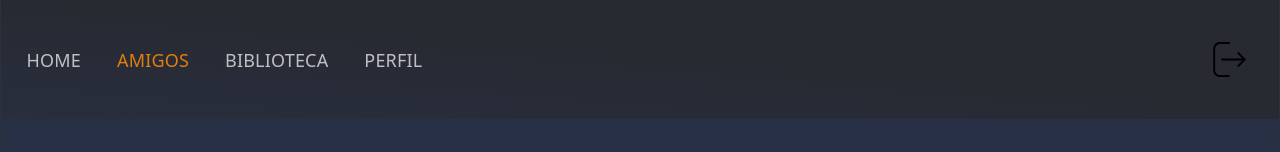
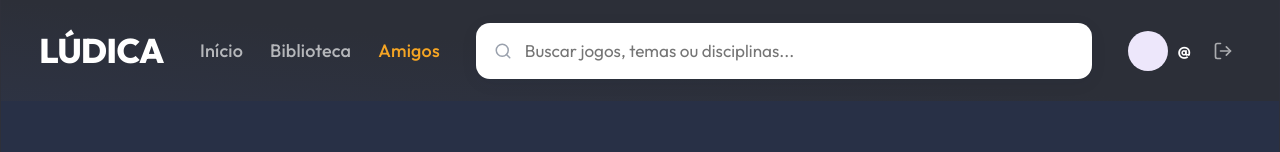
Before and after one commit to marceloareas/Ludica, a React (Vite) app in the folder front-end/: page /amigos in a window 1280 px wide. Shown: the top 152 px of the page. Built offline with nearby package versions, Linux system fonts and the light colour scheme; no server answers.

Commit message:
feat(front): novo cabeçalho com busca, avatar e gamertag

```diff
--- a/front-end/src/components/Navbar/Navbar.jsx
+++ b/front-end/src/components/Navbar/Navbar.jsx
@@ -1,65 +1,106 @@
-import { Link, useNavigate } from 'react-router-dom'; // Importe tudo do mesmo pacote
+import { useState } from 'react';
+import { Link, useNavigate, useSearchParams } from 'react-router-dom';
+import { LogOut, Search } from 'lucide-react';
+import { AvatarDisplay } from '../Avatar/AvatarDisplay';
 import styles from './navbar.module.css';
 
+const NAV_ITEMS = [
+  { to: '/home', page: 'home', label: 'Início' },
+  { to: '/games', page: 'games', label: 'Biblioteca' },
+  { to: '/amigos', page: 'amigos', label: 'Amigos' },
+];
+
+const SESSION_KEYS = [
+  'token',
+  'userName',
+  'id_user',
+  'email',
+  'nome_completo',
+  'data_nascimento',
+  'avatar',
+  'tipo_usuario',
+  'perfil_usuario',
+];
+
+function readAvatar() {
+  try {
+    return JSON.parse(localStorage.getItem('avatar'));
+  } catch {
+    return null;
+  }
+}
+
 export default function Navbar({ activePage }) {
-  // O hook DEVE ser chamado aqui dentro
   const navigate = useNavigate();
+  const [searchParams] = useSearchParams();
+  const [busca, setBusca] = useState(searchParams.get('busca') ?? '');
+
+  const userName = localStorage.getItem('userName') ?? '';
+  const avatarConfig = readAvatar();
+
+  const handleSearch = (e) => {
+    e.preventDefault();
+    const termo = busca.trim();
+    navigate(termo ? `/home?busca=${encodeURIComponent(termo)}` : '/home');
+  };
 
   const handleLogout = () => {
-    // É importante limpar o localStorage para o usuário realmente deslogar
-    localStorage.removeItem('token');
-    localStorage.removeItem('userName');
-    localStorage.removeItem('id_user');
-    localStorage.removeItem('email');
-    localStorage.removeItem('nome_completo');
-    localStorage.removeItem('data_nascimento');
-    localStorage.removeItem('avatar');
-
-    // Agora redireciona para a tela de Login ou Home
+    SESSION_KEYS.forEach((key) => localStorage.removeItem(key));
     navigate('/');
   };
 
   return (
     <header className={styles.homeHeader}>
+      <Link to="/home" className={styles.logo}>
+        LÚDICA
+      </Link>
+
       <nav className={styles.headerNav}>
+        {NAV_ITEMS.map(({ to, page, label }) => (
+          <Link
+            key={page}
+            to={to}
+            className={`${styles.navItem} ${activePage === page ? styles.active : ''}`}
+          >
+            {label}
+          </Link>
+        ))}
+      </nav>
+
+      <form className={styles.searchContainer} onSubmit={handleSearch} role="search">
+        <Search size={18} className={styles.searchIcon} />
+        <input
+          type="search"
+          className={styles.searchInput}
+          placeholder="Buscar jogos, temas ou disciplinas..."
+          value={busca}
+          onChange={(e) => setBusca(e.target.value)}
+        />
+      </form>
+
+      <div className={styles.userArea}>
         <Link
-          to="/home"
-          className={`${styles.navItem} ${activePage === 'home' ? styles.active : ''}`}
+          to="/perfil"
+          className={`${styles.userLink} ${activePage === 'perfil' ? styles.active : ''}`}
         >
-          HOME
+          <span className={styles.userAvatar}>
+            {avatarConfig ? (
+              <AvatarDisplay config={avatarConfig} size={40} />
+            ) : (
+              userName.charAt(0).toUpperCase()
+            )}
+          </span>
+          @{userName}
         </Link>
 
-        <Link
-          to="/amigos"
-          className={`${styles.navItem} ${activePage === 'amigos' ? styles.active : ''}`}
-        >
-          AMIGOS
-        </Link>
-
-        <Link
-          to="/games"
-          className={`${styles.navItem} ${activePage === 'games' ? styles.active : ''}`}
-        >
-          BIBLIOTECA
-        </Link>
-
-        <Link
-          to="/perfil"
-          className={`${styles.navItem} ${activePage === 'perfil' ? styles.active : ''}`}
-        >
-          PERFIL
-        </Link>
-      </nav>
-
-      <div>
         <button
+          type="button"
           className={styles.buttonLogout}
           onClick={handleLogout}
+          title="Sair"
+          aria-label="Sair"
         >
-          <img
-          src={`/images/logout.png`}
-          className={styles.imageLogout}
-          />
+          <LogOut size={20} />
         </button>
       </div>
     </header>
--- a/front-end/src/components/Navbar/navbar.module.css
+++ b/front-end/src/components/Navbar/navbar.module.css
@@ -1,21 +1,31 @@
 .homeHeader {
   display: flex;
-  justify-content: space-between;
   align-items: center;
-  padding: 2rem 2%;
-  background: rgba(0, 0, 0, 0.1);
+  gap: 2rem;
+  padding: 1.25rem 3%;
+  color: inherit;
+  font-family: var(--ludica-font);
+}
+
+.logo {
+  font-size: 1.9rem;
+  font-weight: 800;
+  letter-spacing: -0.5px;
+  color: inherit;
+  text-decoration: none;
 }
 
 .headerNav {
   display: flex;
-  gap: 2rem;
+  gap: 1.5rem;
 }
 
 .navItem {
-  color: white;
+  color: inherit;
   text-decoration: none;
-  opacity: 0.7;
-  transition: 0.3s;
+  font-weight: 500;
+  opacity: 0.65;
+  transition: opacity 0.2s, color 0.2s;
 }
 
 .navItem:hover {
@@ -24,39 +34,107 @@
 
 .active {
   opacity: 1;
-  color: var(--accent-orange);
+  color: var(--ludica-orange);
 }
 
 .searchContainer {
-  display: flex;
-  margin-inline: 30px;
-  gap: 8px;
+  position: relative;
+  flex: 1;
+  max-width: 640px;
+  margin-inline: auto;
+}
+
+.searchIcon {
+  position: absolute;
+  left: 18px;
+  top: 50%;
+  transform: translateY(-50%);
+  color: #9aa1ad;
+  pointer-events: none;
 }
 
 .searchInput {
-  background: var(--yellow-light);
-  padding: 10px;
-  padding-inline: 60px;
-  border-radius: 10px;
-  border: none;
+  width: 100%;
+  box-sizing: border-box;
+  padding: 14px 20px 14px 48px;
+  border: 1px solid transparent;
+  border-radius: 14px;
+  background: #ffffff;
+  color: var(--ludica-navy);
+  font: inherit;
+  font-size: 0.95rem;
+  box-shadow: 0 4px 18px rgba(19, 33, 60, 0.06);
+  outline: none;
+  transition: border-color 0.2s;
 }
 
-.searchButton {
-  background: var(--accent-orange);
-  border: none;
-  border-radius: 10px;
-  padding: 10px;
-  cursor: pointer;
+.searchInput:focus {
+  border-color: var(--ludica-purple);
+}
+
+.userArea {
+  display: flex;
+  align-items: center;
+  gap: 0.75rem;
+}
+
+.userLink {
+  display: flex;
+  align-items: center;
+  gap: 10px;
+  color: inherit;
+  text-decoration: none;
+  font-weight: 600;
+}
+
+.userAvatar {
+  display: grid;
+  place-items: center;
+  width: 40px;
+  height: 40px;
+  border-radius: 50%;
+  overflow: hidden;
+  background: #ede7fb;
+  color: #6d3fd1;
+  font-weight: 700;
 }
 
 .buttonLogout {
-  background-color: transparent;
+  display: grid;
+  place-items: center;
+  padding: 8px;
   border: none;
+  border-radius: 10px;
+  background: transparent;
+  color: inherit;
+  opacity: 0.6;
   cursor: pointer;
+  transition: opacity 0.2s, background 0.2s;
 }
 
-.imageLogout {
-  width: 35px;
-  margin-left: 0px;
-  padding-top: 5px;
+.buttonLogout:hover {
+  opacity: 1;
+  background: rgba(128, 128, 128, 0.12);
 }
+
+@media (max-width: 900px) {
+  .homeHeader {
+    flex-wrap: wrap;
+    gap: 1rem;
+  }
+
+  .userArea {
+    margin-left: auto;
+  }
+
+  .headerNav {
+    order: 3;
+    flex-basis: 100%;
+  }
+
+  .searchContainer {
+    order: 4;
+    flex-basis: 100%;
+    max-width: none;
+  }
+}
```
